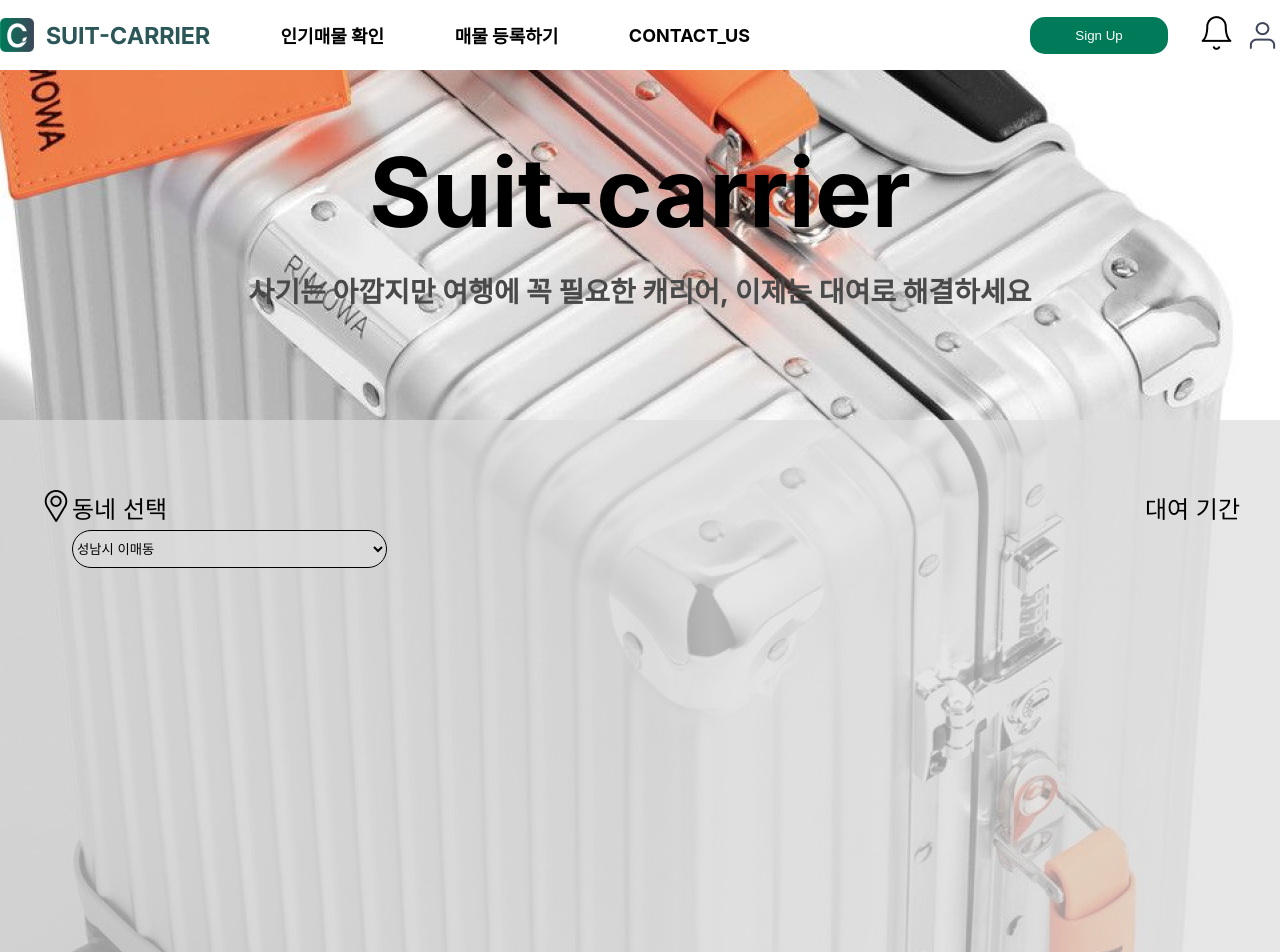
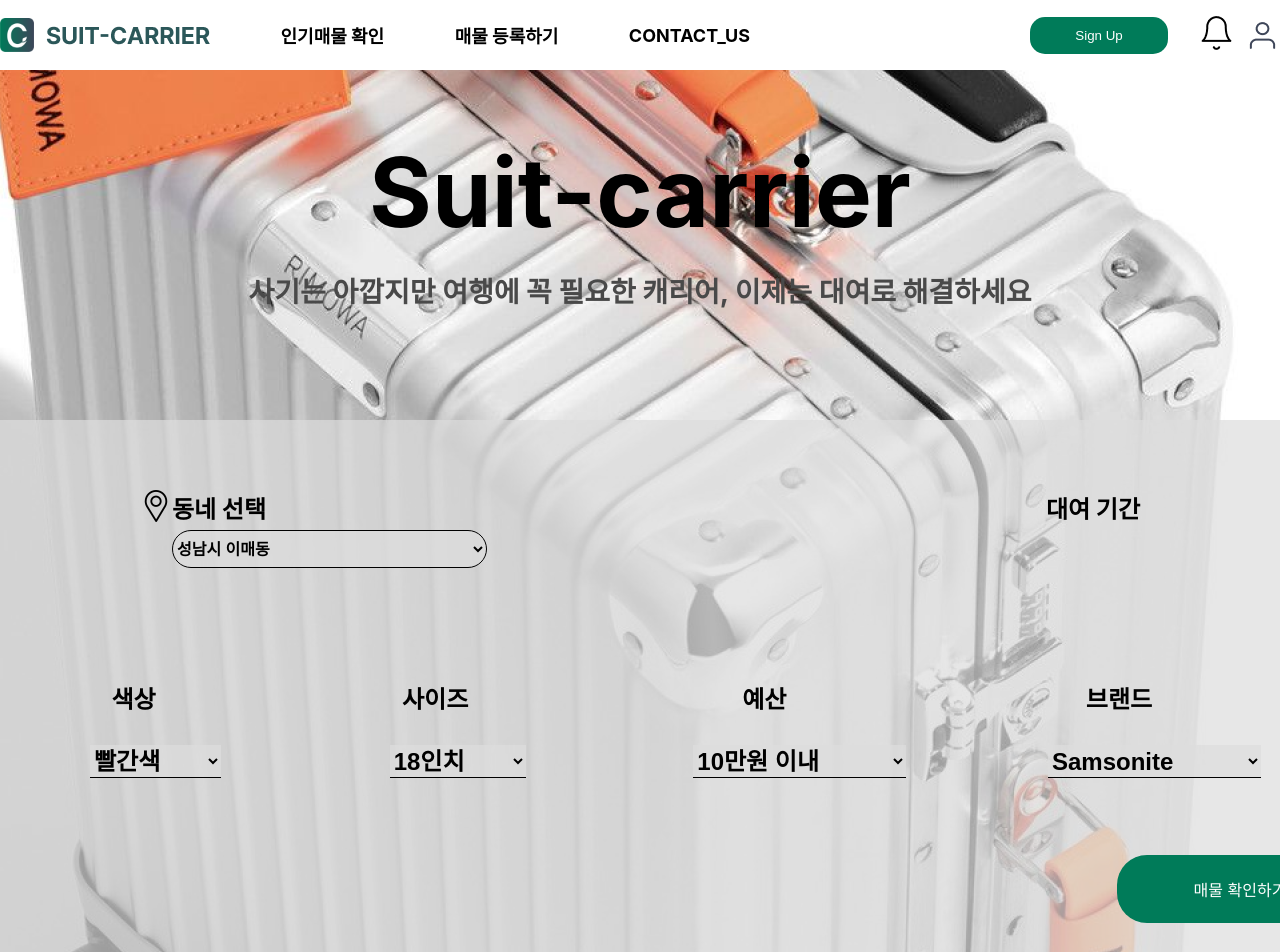
Before and after one commit to In3ight/frontend, a React (Create React App) app: page / in a window 1280 px wide. Shown: the top 952 px of the page. Built offline with nearby package versions, Linux system fonts and the light colour scheme.

Commit message:
feat: 대여기간 설정 빼고 대략적 완료

```diff
--- a/package.json
+++ b/package.json
@@ -17,6 +17,7 @@
     "http-proxy-middleware": "^2.0.6",
     "react": "^18.2.0",
     "react-datepicker": "^4.14.0",
+    "react-daterange-picker": "^2.0.1",
     "react-dom": "^18.2.0",
     "react-i18next": "^12.2.0",
     "react-icons": "^4.9.0",
--- a/src/Page/MainPage.js
+++ b/src/Page/MainPage.js
@@ -3,7 +3,6 @@ import { AiOutlineRight } from "react-icons/ai";
 import { useNavigate } from "react-router-dom";
 import Bottom from "../Components/bottom";
 import Cards from "../Components/cards";
-import { left } from "@popperjs/core";
 
 const Div = styled.div`
   display: flex;
@@ -82,15 +81,28 @@ const Name = styled.div`
   }
 `;
 const Box = styled.div`
+  font-weight: bold;
   display: flex;
-  justify-content: center;
+  flex-direction: column;
+  align-items: center;
   width: 1585px;
   height: 654px;
   background-color: rgba(222, 222, 222, 0.71);
   margin-top: 110px;
+  & > button {
+    width: 246px;
+    height: 68px;
+    border-radius: 30px;
+    background-color: #007b59;
+    color: white;
+    border: none;
+    font-size: 16px;
+    margin-top: 77px;
+    margin-left: 1200px;
+  }
 `;
 const Div3 = styled.div`
-  width: 1200px;
+  width: 1000px;
   margin-top: 70px;
   display: flex;
   justify-content: space-between;
@@ -99,14 +111,33 @@ const Div4 = styled.div`
   text-align: left;
   font-size: 24px;
 `;
+const Div5 = styled.div`
+  display: flex;
+  font-size: 24px;
+  font-weight: bold;
+  width: 1100px;
+  justify-content: space-between;
+  margin-top: 112px;
+`;
 const Select = styled.select`
   background-color: rgba(222, 222, 222, 0.71);
   width: 315px;
   height: 38px;
   border: 1px solid #000000;
   margin-top: 5px;
-
   border-radius: 30px;
+  font-weight: bold;
+  font-size: 16px;
+`;
+const Select2 = styled.select`
+  height: 33px;
+  background-color: rgba(222, 222, 222, 0.71);
+  border: none;
+  border-bottom: 1px solid black;
+  font-size: 24px;
+  font-weight: bold;
+  width: 150%;
+  margin-top: 30px;
 `;
 const Main2 = styled.div`
   display: flex;
@@ -212,6 +243,7 @@ const Main4 = styled.div`
 `;
 const MainPage = () => {
   const navigate = useNavigate();
+
   return (
     <Div>
       <Main1>
@@ -261,8 +293,56 @@ const MainPage = () => {
                 </Select>
               </Div4>
             </div>
-            <Div4>대여 기간</Div4>
+            <Div4>
+              대여 기간
+              <div></div>
+            </Div4>
           </Div3>
+          <Div5>
+            <div>
+              색상
+              <br />
+              <Select2>
+                <option>빨간색</option>
+                <option>주황색</option>
+                <option>노란색</option>
+                <option>초록색</option>
+                <option>파란색</option>
+                <option>남색</option>
+                <option>보라색</option>
+              </Select2>
+            </div>
+            <div>
+              사이즈
+              <br />
+              <Select2>
+                <option>18인치</option>
+                <option>20인치</option>
+                <option>24인치</option>
+                <option>27인치</option>
+              </Select2>
+            </div>
+            <div>
+              예산
+              <br />
+              <Select2>
+                <option>10만원 이내</option>
+                <option>20민원 이내</option>
+                <option>30만원 이내</option>
+              </Select2>
+            </div>
+            <div>
+              브랜드
+              <br />
+              <Select2>
+                <option>Samsonite</option>
+                <option>리모와</option>
+                <option>투미</option>
+                <option>샤오미</option>
+              </Select2>
+            </div>
+          </Div5>
+          <button>매물 확인하기</button>
         </Box>
       </Main1>
       <Main2>
```
Also changed, not shown: 1 other file (tests, documents, lock files or other folders).
